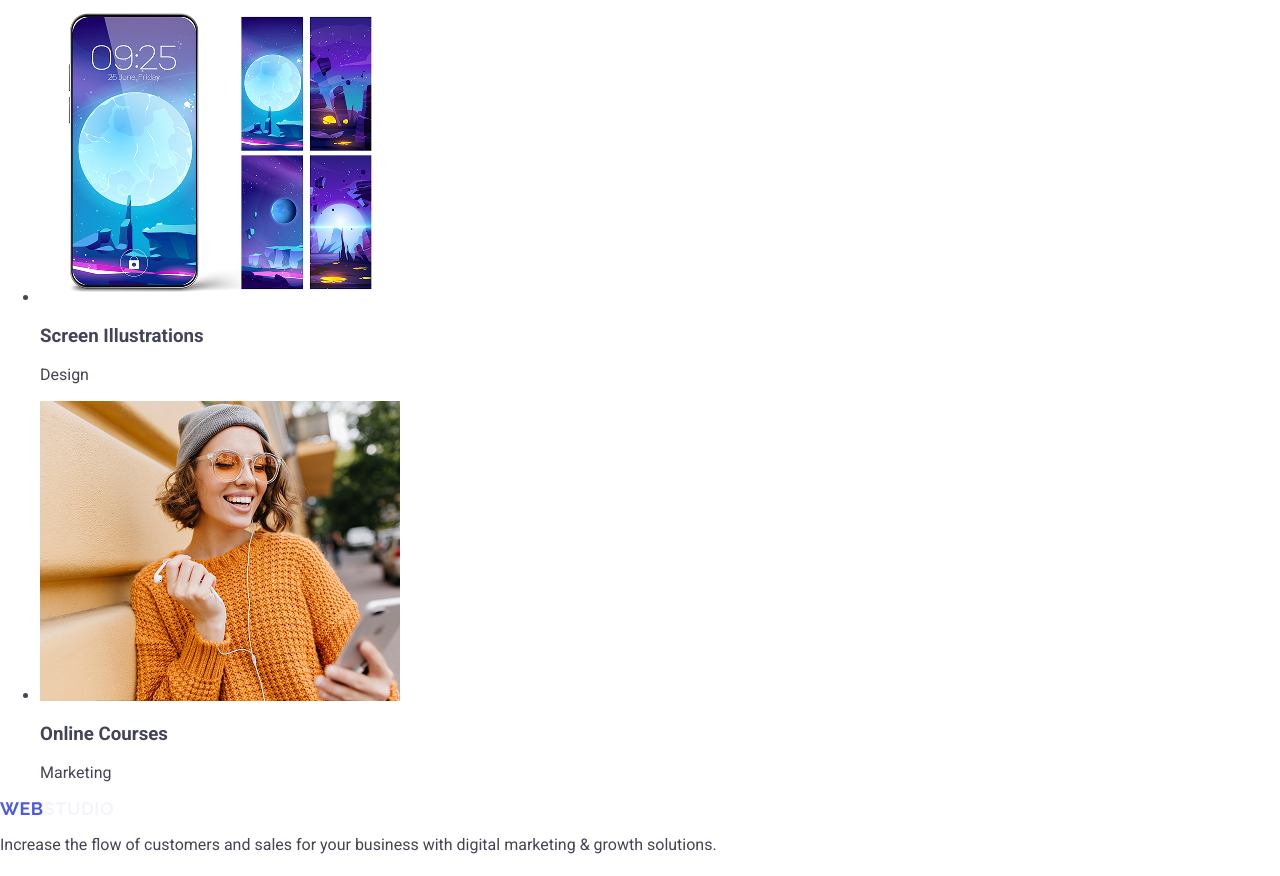
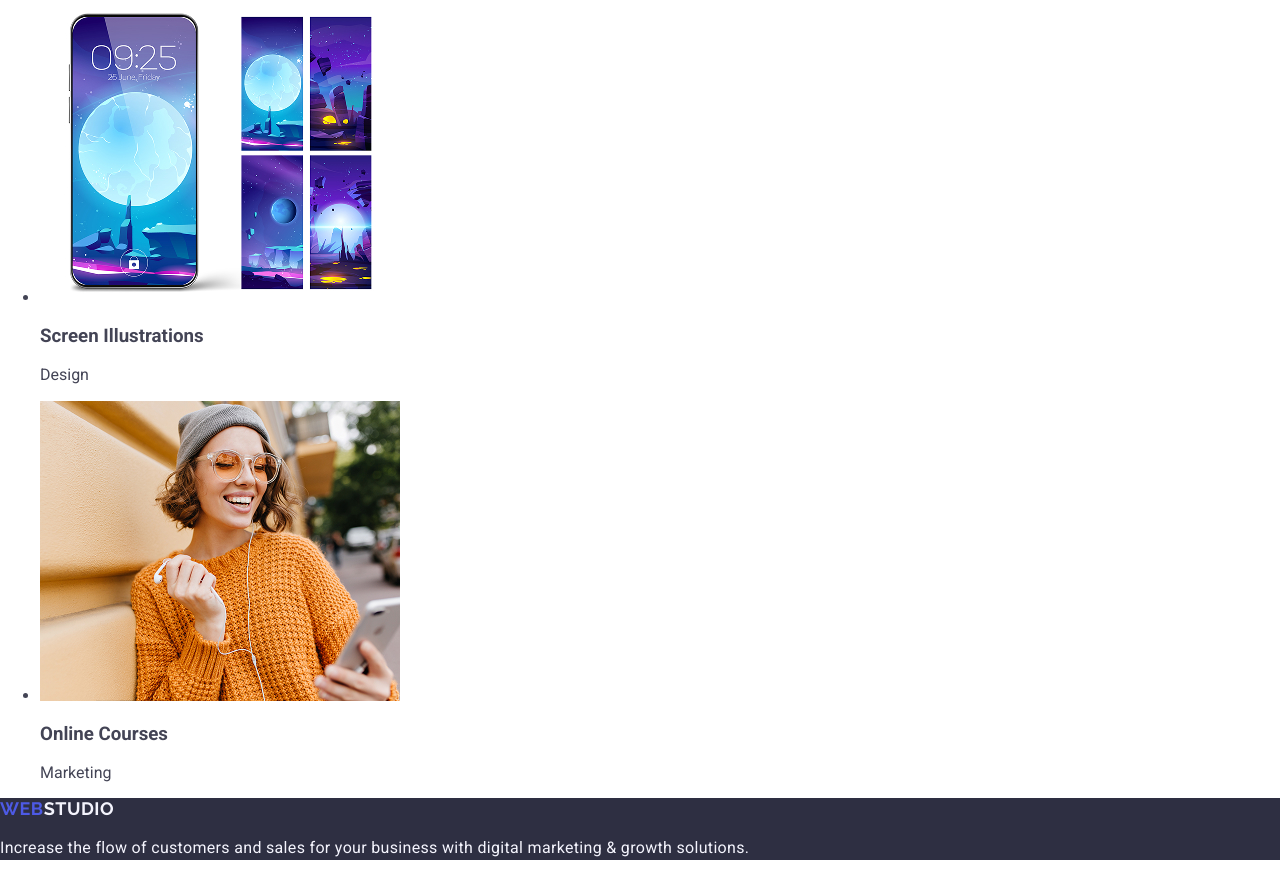
Before and after one commit to viktoriiatkachenko/goit-markup-hw-02, a plain HTML site: page index.html in a window 1280 px wide. Shown: the part 3868-4744 px from the top of the page. Drawn offline with nearby package versions, Linux system fonts and the light colour scheme.

Commit message:
finish footer

```diff
--- a/css/styles.css
+++ b/css/styles.css
@@ -69,3 +69,11 @@ text-decoration: none;
 .btn:focus {
 background-color: #404BBF;
 }
+.footer {
+        background-color: #2e2f42;
+}
+.footer-text {
+        line-height: 1.5;
+        letter-spacing: 0.02em;
+        color: #F4F4FD;
+}
--- a/index.html
+++ b/index.html
@@ -194,11 +194,11 @@
         </ul>
       </section>
     </main>
-    <footer>
+    <footer class="footer">
       <a class="logo" href="./index.html"
         >Web<span class="logo-web-footer">Studio</span></a
       >
-      <p>
+      <p class="footer-text">
         Increase the flow of customers and sales for your business with digital
         marketing & growth solutions.
       </p>
```
